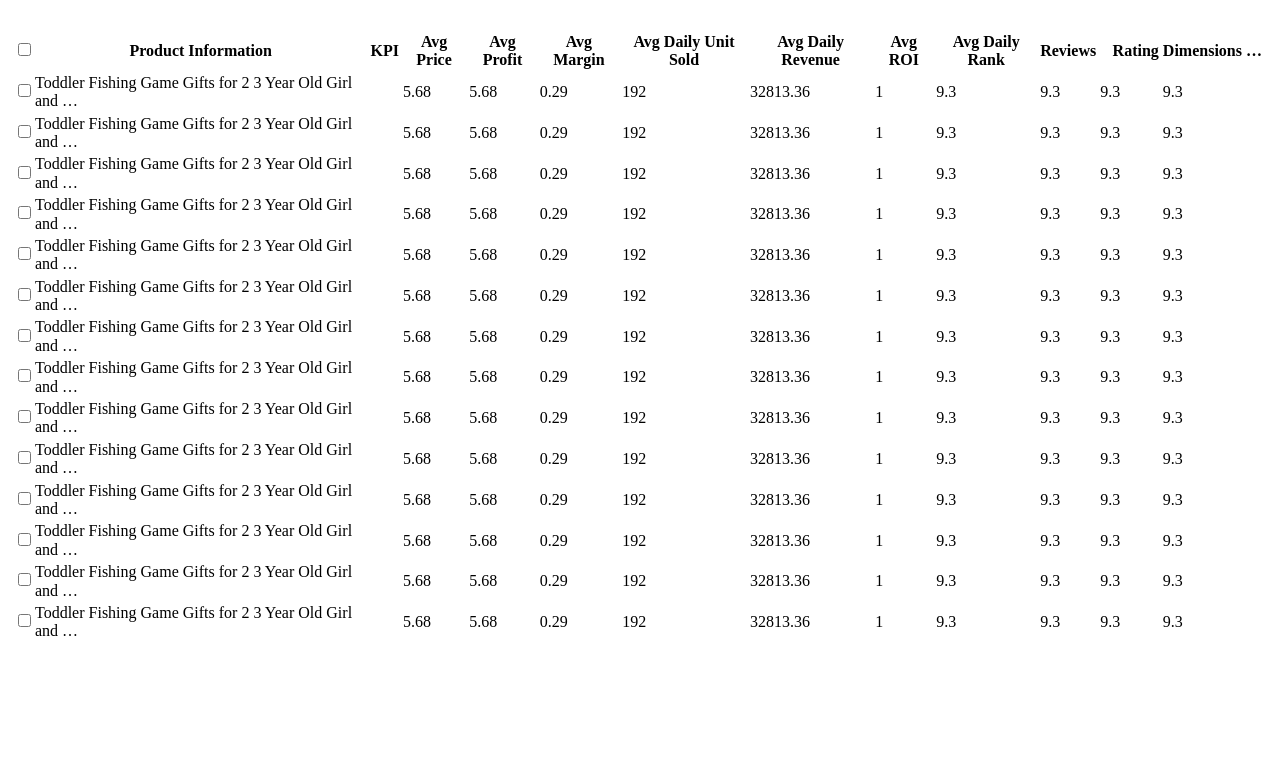
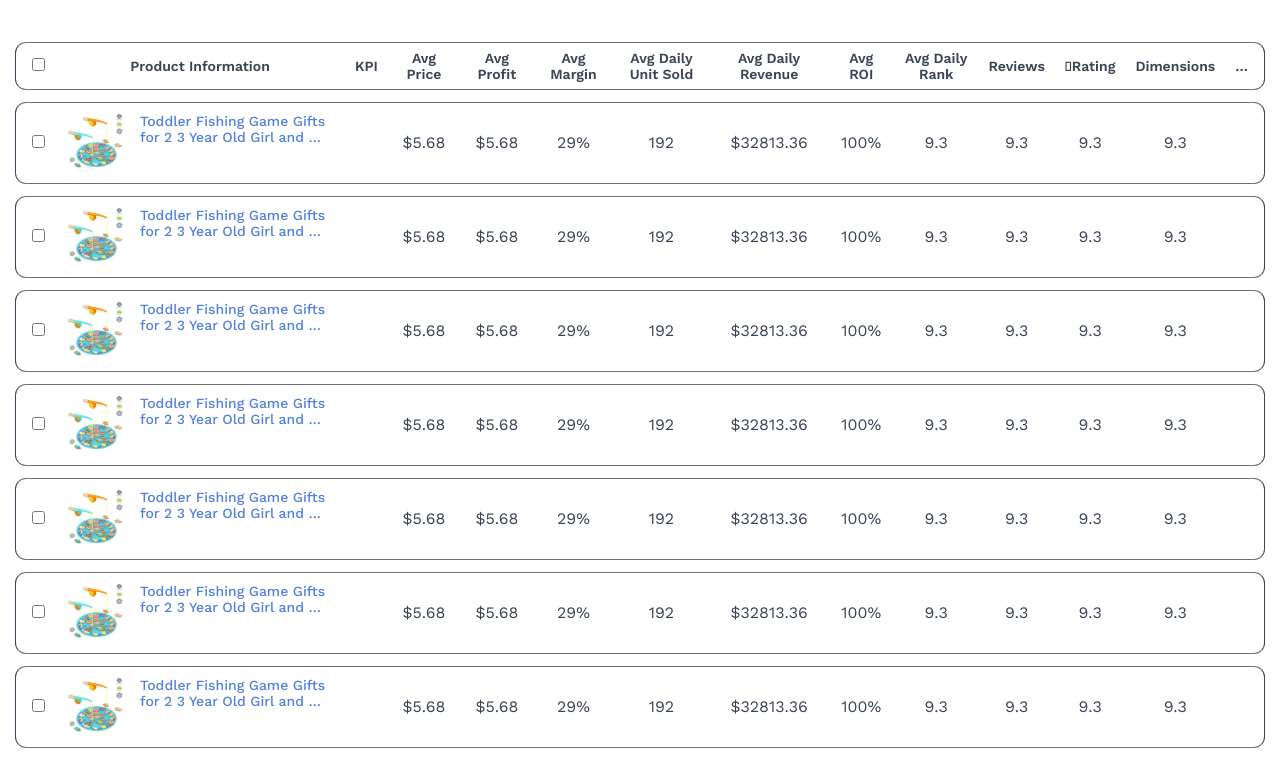
Before and after one commit to psongpin/css-react-mockup, a React (Create React App) app: page / in a window 1280 px wide. Shown: the top 758 px of the page. Built offline with nearby package versions, Linux system fonts and the light colour scheme.

Commit message:
Add initial table styles

```diff
--- a/public/index.html
+++ b/public/index.html
@@ -24,6 +24,10 @@
       work correctly both with client-side routing and a non-root public URL.
       Learn how to configure a non-root public URL by running `npm run build`.
     -->
+    <link
+      href="https://fonts.googleapis.com/css?family=Work+Sans:400,500,600,700&display=swap"
+      rel="stylesheet"
+    />
     <title>React App</title>
   </head>
   <body>
--- a/src/App.js
+++ b/src/App.js
@@ -1,5 +1,5 @@
 import React from "react";
-import styled, { ThemeProvider } from "styled-components";
+import styled, { ThemeProvider, createGlobalStyle } from "styled-components";
 import { Normalize } from "styled-normalize";
 
 import ProductTable from "./components/ProductsTable";
@@ -11,10 +11,30 @@ const Main = styled.main`
   padding: 30px 15px;
 `;
 
+const GlobalStyle = createGlobalStyle`
+  body {
+    font-family:
+      "Work Sans",
+      system-ui,
+      /* macOS 10.11-10.12 */ -apple-system,
+      /* Windows 6+ */ "Segoe UI",
+      /* Android 4+ */ "Roboto",
+      /* Ubuntu 10.10+ */ "Ubuntu",
+      /* Gnome 3+ */ "Cantarell",
+      /* KDE Plasma 5+ */ "Noto Sans",
+      /* fallback */ sans-serif,
+      /* macOS emoji */ "Apple Color Emoji",
+      /* Windows emoji */ "Segoe UI Emoji",
+      /* Windows emoji */ "Segoe UI Symbol",
+      /* Linux emoji */ "Noto Color Emoji";
+  }
+`;
+
 function App() {
   return (
     <ThemeProvider theme={theme}>
       <Normalize />
+      <GlobalStyle />
       <Main>
         <ProductTable data={products} />
       </Main>
--- /dev/null
+++ b/src/components/ProductsTable/Checkbox.js
@@ -0,0 +1,15 @@
+import React from "react";
+import PropTypes from "prop-types";
+import styled from "styled-components";
+
+const StyledCheckbox = styled.input`
+  font-size: 12px;
+`;
+
+const Checkbox = props => {
+  return <StyledCheckbox type="checkbox" {...props} />;
+};
+
+Checkbox.propTypes = {};
+
+export default Checkbox;
--- /dev/null
+++ b/src/components/ProductsTable/ProductInfo.js
@@ -0,0 +1,28 @@
+import React from "react";
+import PropTypes from "prop-types";
+import styled from "styled-components";
+
+import { Text } from "./ProductRow";
+
+const Flex = styled.div`
+  display: flex;
+`;
+
+const Image = styled.img`
+  margin-right: 15px;
+`;
+
+const ProductInfo = ({ name, image }) => {
+  return (
+    <Flex>
+      <Image src={image} alt={name} />
+      <Text type="secondary" size="14px" weight="500">
+        {name}
+      </Text>
+    </Flex>
+  );
+};
+
+ProductInfo.propTypes = {};
+
+export default ProductInfo;
--- a/src/components/ProductsTable/ProductRow.js
+++ b/src/components/ProductsTable/ProductRow.js
@@ -1,27 +1,96 @@
 import React from "react";
 import PropTypes from "prop-types";
+import styled from "styled-components";
+
+import Checkbox from "./Checkbox";
+import { formatPrice } from "../../utils/price";
+import { formatPercentage } from "../../utils/percentage";
+import ProductInfo from "./ProductInfo";
+
+const Td = styled.td`
+  border-top: 0.5px solid;
+  border-bottom: 0.5px solid;
+  border-color: ${({ theme }) => theme.colors.border};
+  padding: 10px;
+  height: 46px;
+  text-align: ${({ align }) => align};
+
+  &:first-of-type {
+    border-left: 0.5px solid;
+    border-top-left-radius: 11px;
+    border-bottom-left-radius: 11px;
+    padding-left: 16px;
+  }
+
+  &:last-of-type {
+    border-right: 0.5px solid;
+    border-top-right-radius: 11px;
+    border-bottom-right-radius: 11px;
+    padding-right: 16px;
+  }
+`;
+
+export const Text = styled.span`
+  color: ${({ type, theme }) => theme.colors[type]};
+  font-size: ${({ size }) => size};
+  font-weight: ${({ weight }) => weight};
+`;
 
 const ProductRow = ({ product }) => {
   return (
     <tr>
-      <td>
-        <input type="checkbox" />
-      </td>
-      <td>{product.name}</td>
-      <td>{product.kpi}</td>
-      <td>{product.avgPrice}</td>
-      <td>{product.avgProfit}</td>
-      <td>{product.avgMargin}</td>
-      <td>{product.avgDailyUnitSold}</td>
-      <td>{product.avgDailyRevenue}</td>
-      <td>{product.avgRoi}</td>
-      <td>{product.avgDailyRank}</td>
-      <td>{product.reviews}</td>
-      <td>{product.rating}</td>
-      <td>{product.dimension}</td>
-      <td></td>
+      <Td align="left">
+        <Checkbox />
+      </Td>
+      <Td align="left">
+        <ProductInfo name={product.name} image={product.image} />
+      </Td>
+      <Td>
+        <Text>{product.kpi}</Text>
+      </Td>
+      <Td>
+        <Text>{formatPrice(product.avgPrice)}</Text>
+      </Td>
+      <Td>
+        <Text>{formatPrice(product.avgProfit)}</Text>
+      </Td>
+      <Td>
+        <Text>{formatPercentage(product.avgMargin)}</Text>
+      </Td>
+      <Td>
+        <Text>{product.avgDailyUnitSold}</Text>
+      </Td>
+      <Td>
+        <Text>{formatPrice(product.avgDailyRevenue)}</Text>
+      </Td>
+      <Td>
+        <Text>{formatPercentage(product.avgRoi)}</Text>
+      </Td>
+      <Td>
+        <Text>{product.avgDailyRank}</Text>
+      </Td>
+      <Td>
+        <Text>{product.reviews}</Text>
+      </Td>
+      <Td>
+        <Text>{product.rating}</Text>
+      </Td>
+      <Td>
+        <Text>{product.dimension}</Text>
+      </Td>
+      <Td></Td>
     </tr>
   );
+};
+
+Td.defaultProps = {
+  align: "center"
+};
+
+Text.defaultProps = {
+  type: "text",
+  weight: "400",
+  size: "16px"
 };
 
 ProductRow.propTypes = {};
--- a/src/components/ProductsTable/ProductTable.js
+++ b/src/components/ProductsTable/ProductTable.js
@@ -9,6 +9,9 @@ const Table = styled.table`
   width: 100%;
   max-width: 1450px;
   margin: 0 auto;
+  border-collapse: separate;
+  border-spacing: 0 12px;
+  color: ${({ theme }) => theme.colors.text};
 `;
 
 const ProductTable = ({ data }) => {
--- a/src/components/ProductsTable/TableHead.js
+++ b/src/components/ProductsTable/TableHead.js
@@ -1,9 +1,37 @@
 import React from "react";
 import PropTypes from "prop-types";
+import styled from "styled-components";
+
+import Checkbox from "./Checkbox";
+
+const Th = styled.th`
+  border-top: 0.5px solid;
+  border-bottom: 0.5px solid;
+  border-color: ${({ theme }) => theme.colors.border};
+  padding: 0 10px;
+  height: 46px;
+  text-align: center;
+  font-size: 14px;
+  font-weight: 600;
+
+  &:first-of-type {
+    border-left: 0.5px solid;
+    border-top-left-radius: 11px;
+    border-bottom-left-radius: 11px;
+    padding-left: 16px;
+  }
+
+  &:last-of-type {
+    border-right: 0.5px solid;
+    border-top-right-radius: 11px;
+    border-bottom-right-radius: 11px;
+    padding-right: 16px;
+  }
+`;
 
 const TableHead = props => {
   const theads = [
-    { id: "Select All", content: <input type="checkbox" /> },
+    { id: "Select All", content: <Checkbox /> },
     { id: "Product Information", content: "Product Information" },
     { id: "KPI", content: "KPI" },
     { id: "Avg Price", content: "Avg Price" },
@@ -22,7 +50,7 @@ const TableHead = props => {
     <thead>
       <tr>
         {theads.map(({ id, content }) => (
-          <th key={id}>{content}</th>
+          <Th key={id}>{content}</Th>
         ))}
       </tr>
     </thead>
--- a/src/data/products.js
+++ b/src/data/products.js
@@ -1,3 +1,5 @@
+import productImage from "../images/productImage.png";
+
 export default [
   {
     id: 1,
@@ -12,7 +14,8 @@ export default [
     avgDailyRank: 9.3,
     reviews: 9.3,
     rating: 9.3,
-    dimension: 9.3
+    dimension: 9.3,
+    image: productImage
   },
   {
     id: 2,
@@ -27,7 +30,8 @@ export default [
     avgDailyRank: 9.3,
     reviews: 9.3,
     rating: 9.3,
-    dimension: 9.3
+    dimension: 9.3,
+    image: productImage
   },
   {
     id: 3,
@@ -42,7 +46,8 @@ export default [
     avgDailyRank: 9.3,
     reviews: 9.3,
     rating: 9.3,
-    dimension: 9.3
+    dimension: 9.3,
+    image: productImage
   },
   {
     id: 4,
@@ -57,7 +62,8 @@ export default [
     avgDailyRank: 9.3,
     reviews: 9.3,
     rating: 9.3,
-    dimension: 9.3
+    dimension: 9.3,
+    image: productImage
   },
   {
     id: 5,
@@ -72,7 +78,8 @@ export default [
     avgDailyRank: 9.3,
     reviews: 9.3,
     rating: 9.3,
-    dimension: 9.3
+    dimension: 9.3,
+    image: productImage
   },
   {
     id: 6,
@@ -87,7 +94,8 @@ export default [
     avgDailyRank: 9.3,
     reviews: 9.3,
     rating: 9.3,
-    dimension: 9.3
+    dimension: 9.3,
+    image: productImage
   },
   {
     id: 7,
@@ -102,7 +110,8 @@ export default [
     avgDailyRank: 9.3,
     reviews: 9.3,
     rating: 9.3,
-    dimension: 9.3
+    dimension: 9.3,
+    image: productImage
   },
   {
     id: 8,
@@ -117,7 +126,8 @@ export default [
     avgDailyRank: 9.3,
     reviews: 9.3,
     rating: 9.3,
-    dimension: 9.3
+    dimension: 9.3,
+    image: productImage
   },
   {
     id: 9,
@@ -132,7 +142,8 @@ export default [
     avgDailyRank: 9.3,
     reviews: 9.3,
     rating: 9.3,
-    dimension: 9.3
+    dimension: 9.3,
+    image: productImage
   },
   {
     id: 10,
@@ -147,7 +158,8 @@ export default [
     avgDailyRank: 9.3,
     reviews: 9.3,
     rating: 9.3,
-    dimension: 9.3
+    dimension: 9.3,
+    image: productImage
   },
   {
     id: 11,
@@ -162,7 +174,8 @@ export default [
     avgDailyRank: 9.3,
     reviews: 9.3,
     rating: 9.3,
-    dimension: 9.3
+    dimension: 9.3,
+    image: productImage
   },
   {
     id: 12,
@@ -177,7 +190,8 @@ export default [
     avgDailyRank: 9.3,
     reviews: 9.3,
     rating: 9.3,
-    dimension: 9.3
+    dimension: 9.3,
+    image: productImage
   },
   {
     id: 13,
@@ -192,7 +206,8 @@ export default [
     avgDailyRank: 9.3,
     reviews: 9.3,
     rating: 9.3,
-    dimension: 9.3
+    dimension: 9.3,
+    image: productImage
   },
   {
     id: 14,
@@ -207,6 +222,7 @@ export default [
     avgDailyRank: 9.3,
     reviews: 9.3,
     rating: 9.3,
-    dimension: 9.3
+    dimension: 9.3,
+    image: productImage
   }
 ];
--- a/src/theme.js
+++ b/src/theme.js
@@ -1,7 +1,10 @@
 const theme = {
   colors: {
     mainBackground: "#FFFFFF",
-    border: "#707070"
+    border: "#707070",
+    primary: "#349AF8",
+    secondary: "#5381DB",
+    text: "#3B4557"
   }
 };
 
--- /dev/null
+++ b/src/utils/percentage.js
@@ -0,0 +1,2 @@
+export const formatPercentage = value =>
+  `${Math.round(value * 100).toString()}%`;
--- /dev/null
+++ b/src/utils/price.js
@@ -0,0 +1 @@
+export const formatPrice = price => `$${price.toString()}`;
```
Also changed, not shown: src/images/productImage.png (added).
